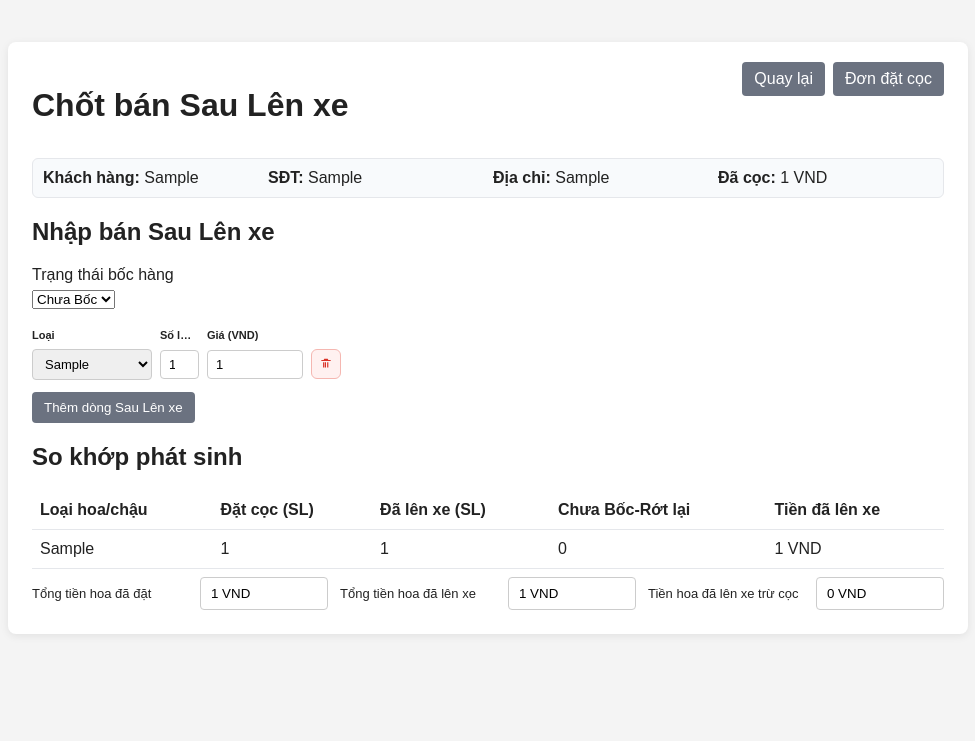
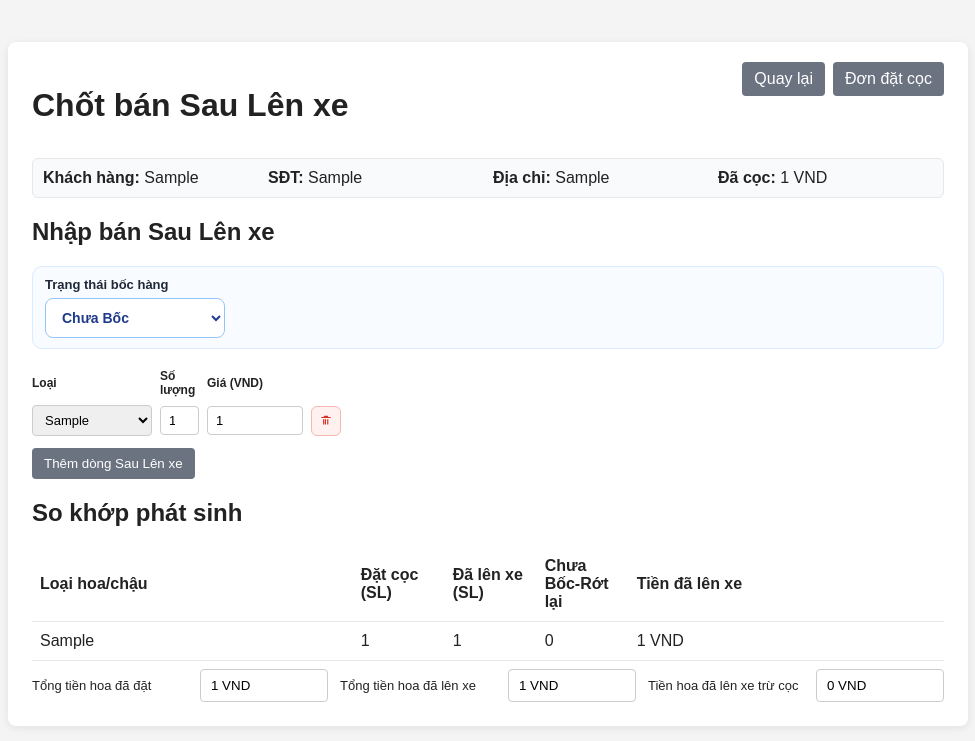
Before and after one commit to boonbye01/WebHoaTetAI, a PHP site: page /actual_sale_form.php?id=1 in a window 1280 px wide. Shown: the top 741 px of the page, without its empty margins (152-1127 px from the left). Run offline with PHP 8.4, Linux system fonts and the light colour scheme; the visitor is signed in with stand-in values (Sample User, id 1); tables that the repository leaves empty hold one stand-in row (values such as "Sample post").

Commit message:
Polish actual sale form status selector, headers, and compare table widths

```diff
--- a/actual_sale_form.php
+++ b/actual_sale_form.php
@@ -169,7 +169,7 @@ $remaining_after_deposit = max($total_actual_amount - (float)$customer['coc'], 0
   <meta charset="utf-8">
   <meta name="viewport" content="width=device-width, initial-scale=1">
   <title>Ch&#7889;t b&#225;n Sau L&#234;n xe</title>
-  <link rel="stylesheet" href="assets/style.css?v=20260226_mobile7">
+  <link rel="stylesheet" href="assets/style.css?v=20260226_mobile8">
 </head>
 <body>
   <div class="container">
@@ -196,9 +196,9 @@ $remaining_after_deposit = max($total_actual_amount - (float)$customer['coc'], 0
     <form method="post" action="save_actual_sale.php" id="actual-sale-form">
       <input type="hidden" name="khach_hang_id" value="<?php echo $customer['id']; ?>">
       <input type="hidden" name="ajax" value="1">
-      <div class="field">
+      <div class="field status-field">
         <label>Tr&#7841;ng th&#225;i b&#7889;c h&#224;ng</label>
-        <select name="trang_thai_boc" id="trang-thai-boc">
+        <select name="trang_thai_boc" id="trang-thai-boc" class="status-select">
           <option value="chua_boc" <?php echo ($customer['trang_thai_boc'] ?? 'chua_boc') === 'chua_boc' ? 'selected' : ''; ?>>Ch&#432;a B&#7889;c</option>
           <option value="xong" <?php echo ($customer['trang_thai_boc'] ?? 'chua_boc') === 'xong' ? 'selected' : ''; ?>>Xong</option>
         </select>
@@ -234,7 +234,7 @@ $remaining_after_deposit = max($total_actual_amount - (float)$customer['coc'], 0
     </form>
 
     <h2>So kh&#7899;p ph&#225;t sinh</h2>
-    <table>
+    <table class="compare-table">
       <thead>
         <tr>
           <th>Lo&#7841;i hoa/ch&#7853;u</th>
--- a/assets/style.css
+++ b/assets/style.css
@@ -560,3 +560,54 @@ table td {
     min-width: 150px;
   }
 }
+
+/* actual-sale-form visual refinements */
+#actual-sale-form .status-field {
+  background: #f8fbff;
+  border: 1px solid #dbeafe;
+  border-radius: 10px;
+  padding: 10px 12px;
+}
+#actual-sale-form .status-field label {
+  font-size: 13px;
+  font-weight: 700;
+  color: #1f2937;
+}
+#actual-sale-form .status-select {
+  width: 180px;
+  min-height: 40px;
+  padding: 8px 12px;
+  border: 1px solid #93c5fd;
+  border-radius: 8px;
+  background: #ffffff;
+  font-size: 14px;
+  font-weight: 600;
+  color: #1e3a8a;
+}
+#actual-sale-form .items-header.item-row div {
+  font-size: 12px;
+  font-weight: 700;
+  white-space: normal;
+  line-height: 1.2;
+}
+.compare-table th:nth-child(2),
+.compare-table td:nth-child(2),
+.compare-table th:nth-child(3),
+.compare-table td:nth-child(3),
+.compare-table th:nth-child(4),
+.compare-table td:nth-child(4) {
+  width: 92px;
+}
+@media (max-width: 640px) {
+  #actual-sale-form .status-select {
+    width: 150px;
+  }
+  .compare-table th:nth-child(2),
+  .compare-table td:nth-child(2),
+  .compare-table th:nth-child(3),
+  .compare-table td:nth-child(3),
+  .compare-table th:nth-child(4),
+  .compare-table td:nth-child(4) {
+    width: 82px;
+  }
+}
```
